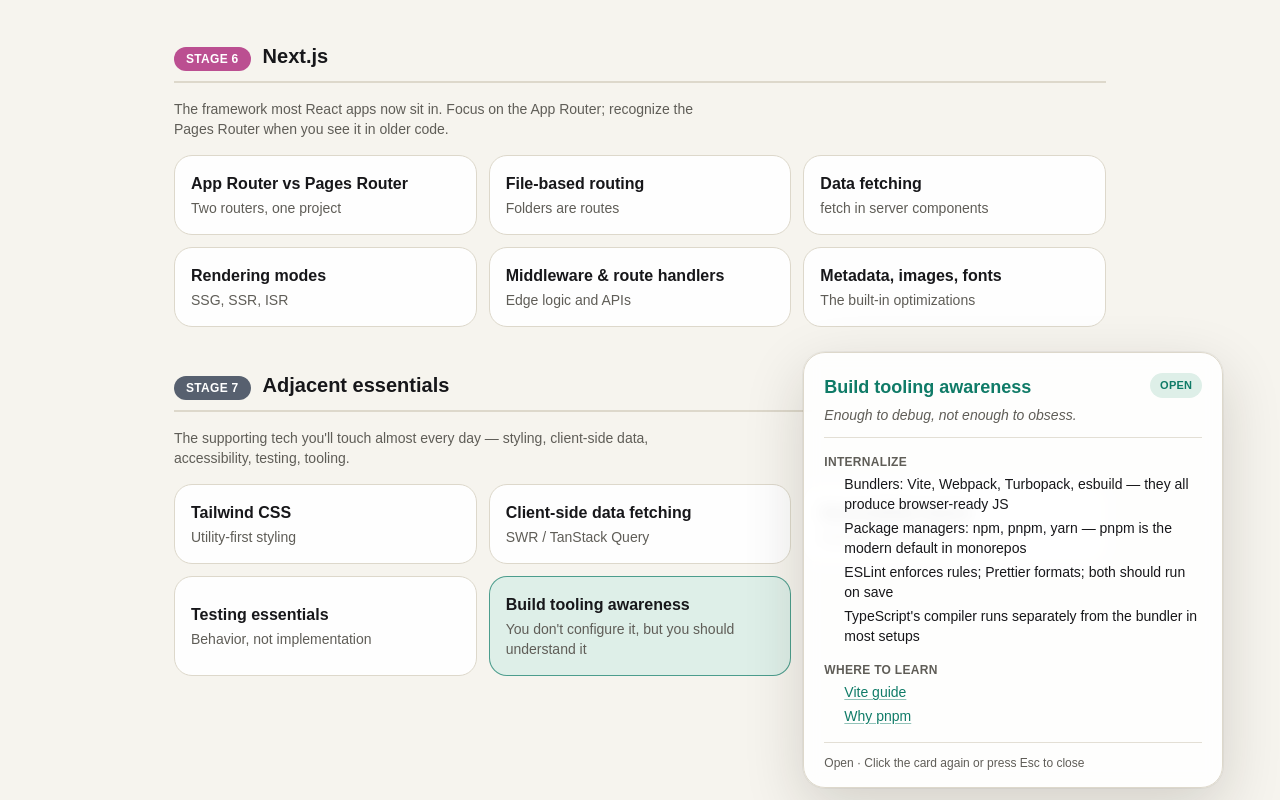
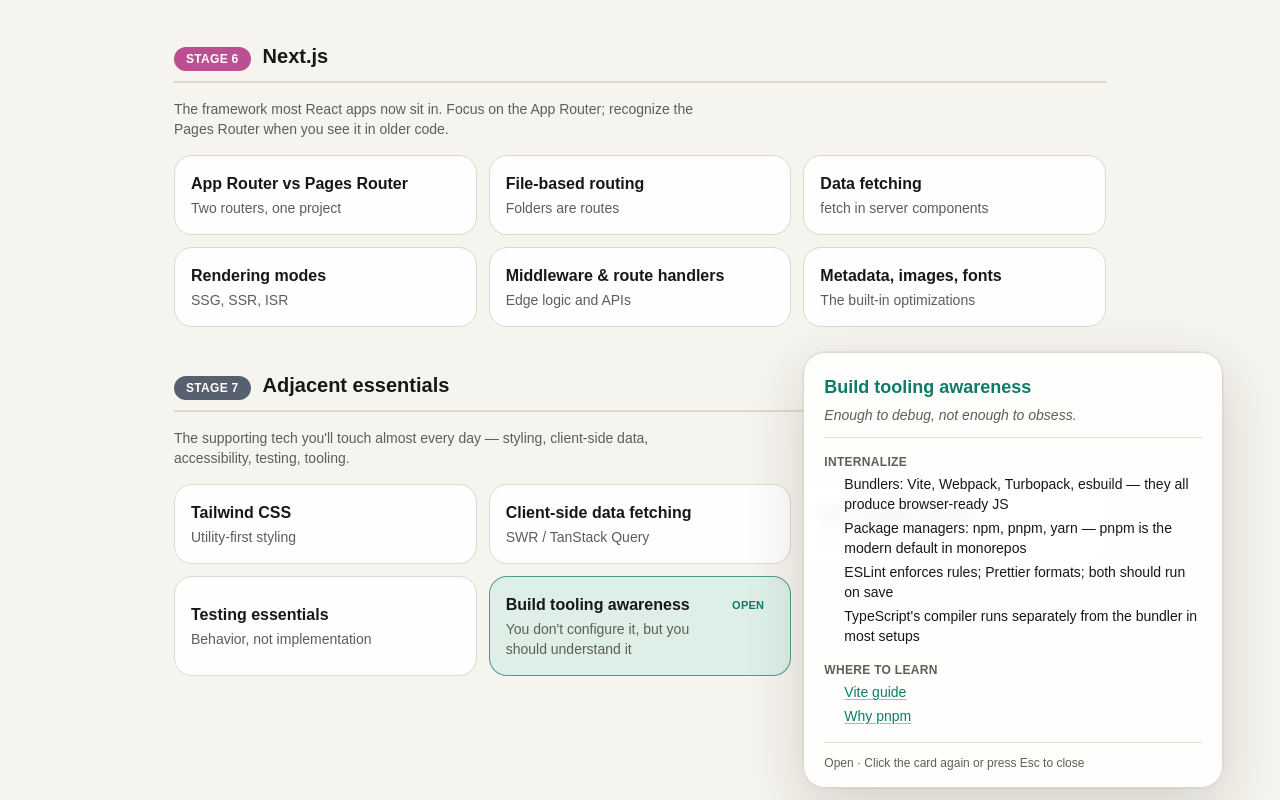
Before and after one commit to mahdava/frontend-fundamentals-roadmap, a Next.js app: page / in a window 1280 px wide. Both pictures are taken after a click on the button 639 px from the left and 2783 px from the top of the page. Shown: the part 2157-2957 px from the top of the page. Built offline with nearby package versions, Linux system fonts and the light colour scheme.

Commit message:
refactor: move open state badge to topic card

```diff
--- a/src/app/components/molecules/topicCard.tsx
+++ b/src/app/components/molecules/topicCard.tsx
@@ -22,8 +22,17 @@
 
   return (
     <Button isPinned={isPinned} setRef={setRef} onClick={handleClick}>
-      <span className="block text-base font-semibold">{topic.title}</span>
-      <span className="mt-0.5 block text-sm text-muted">{topic.hint}</span>
+      <div className="flex items-start justify-between gap-3">
+        <div className="min-w-0 flex-1">
+          <span className="block text-base font-semibold">{topic.title}</span>
+          <span className="mt-0.5 block text-sm text-muted">{topic.hint}</span>
+        </div>
+        {isPinned && (
+          <span className="shrink-0 rounded-full bg-accent-soft px-2.5 py-1 text-[11px] font-semibold uppercase tracking-wide text-accent">
+            Open
+          </span>
+        )}
+      </div>
     </Button>
   );
 };
--- a/src/app/components/organisms/topicFrame.tsx
+++ b/src/app/components/organisms/topicFrame.tsx
@@ -47,18 +47,13 @@
     >
       {activeTopic && (
         <>
-          <div className="mb-3 flex items-start justify-between gap-3 border-b border-card-border/80 pb-3">
-            <div>
+          <div className="mb-3 border-b border-card-border/80 pb-3">
             <Typography component="h3" id="frame-title" variant="headingSm" tone="accent" className="mb-1">
               {activeTopic.title}
             </Typography>
             <Typography variant="label" tone="muted" className="italic">
               {activeTopic.sub}
             </Typography>
-            </div>
-            <span className="rounded-full bg-accent-soft px-2.5 py-1 text-[11px] font-semibold uppercase tracking-wide text-accent">
-              Open
-            </span>
           </div>
           <TopicSections topic={activeTopic} />
           <Typography variant="caption" tone="muted" className="mt-4 border-t border-card-border/80 pt-3">
```
Lines whose indentation alone changed are shown as unchanged.
